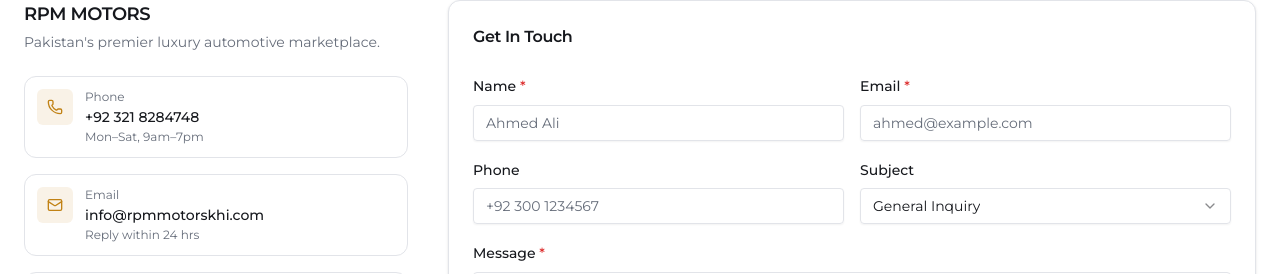
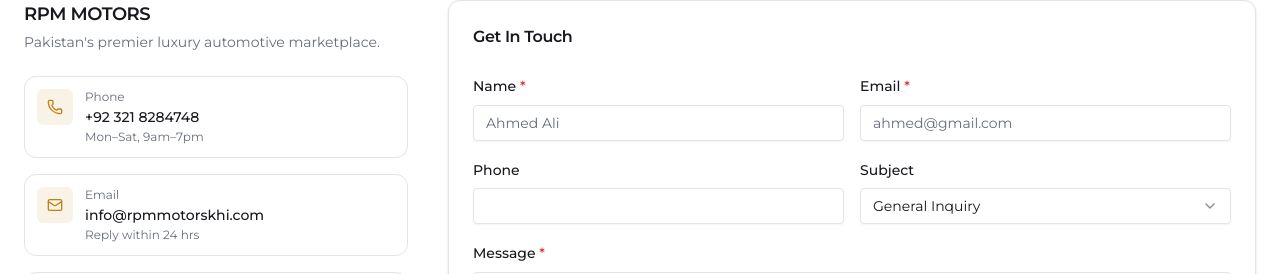
Before and after one commit to ayanahmedsootwala-droid/rpm, a React (Vite) app: page /contact in a window 1280 px wide. Shown: the part 456-730 px from the top of the page. Built offline with nearby package versions, Linux system fonts and the light colour scheme; no server answers; the database is empty; a web font is replaced by a local one; what tailwindcss-intersect would draw is missing.

Commit message:
Update ContactPage.tsx

```diff
--- a/src/pages/ContactPage.tsx
+++ b/src/pages/ContactPage.tsx
@@ -173,13 +173,13 @@
                         </div>
                         <div className="space-y-1.5">
                           <Label>{t('email')} <span className="text-destructive">*</span></Label>
-                          <Input type="email" value={form.email} onChange={e => update('email', e.target.value)} placeholder="ahmed@example.com" required />
+                          <Input type="email" value={form.email} onChange={e => update('email', e.target.value)} placeholder="ahmed@gmail.com" required />
                         </div>
                       </div>
                       <div className="grid grid-cols-1 md:grid-cols-2 gap-4">
                         <div className="space-y-1.5">
                           <Label>{t('phone')}</Label>
-                          <Input value={form.phone} onChange={e => update('phone', e.target.value)} placeholder="+92 300 1234567" />
+                          <Input value={form.phone} onChange={e => update('phone', e.target.value)} placeholder="" required />
                         </div>
                         <div className="space-y-1.5">
                           <Label>{t('subject')}</Label>
```
